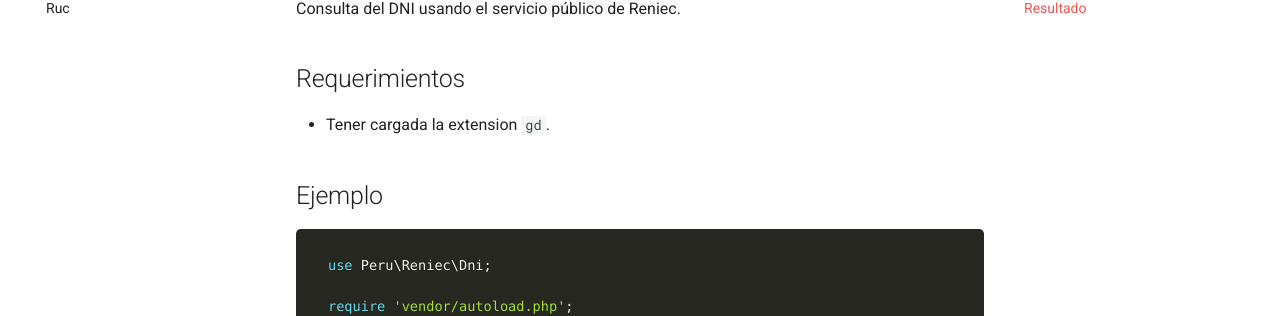
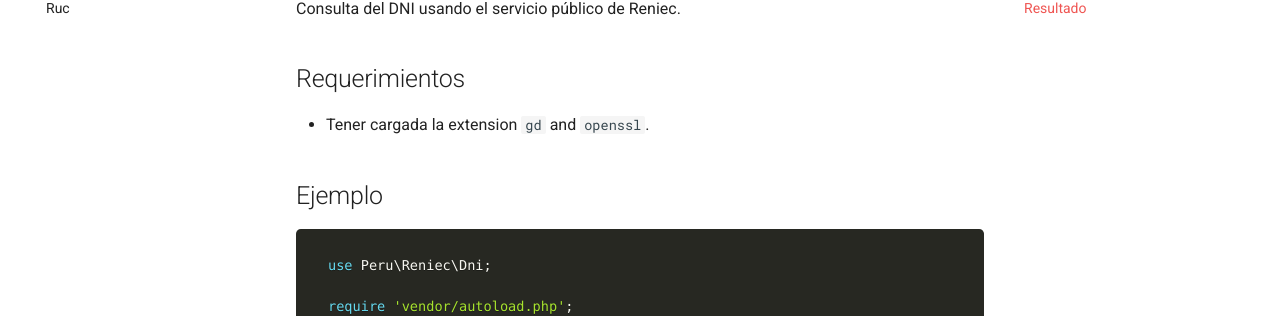
Before and after one commit to giansalex/peru-consult, an MkDocs documentation site: the page built from docs/dni.md, in a window 1280 px wide and 1188 px high. Shown: the part 184-500 px from the top of the window. Built offline with MkDocs 1.6.1 and Material for MkDocs 9.7.7, drawn with Linux system fonts in a browser that asks for light colours; comment, search, counter and statistics services are not loaded; old or Windows-style settings are respelled for this version of MkDocs.

Commit message:
add openssl dependency

```diff
--- a/composer.json
+++ b/composer.json
@@ -25,7 +25,8 @@
     },
     "suggest": {
         "ext-dom": "Needed to use class Ruc",
-        "ext-gd": "Needed to use class Dni"
+        "ext-gd": "Needed to use class Dni",
+        "ext-openssl": "Needed to connect to Reniec"
     },
     "autoload-dev": {
         "psr-4": {
--- a/docs/dni.md
+++ b/docs/dni.md
@@ -3,7 +3,7 @@ Consulta del DNI usando el servicio público de Reniec.
 
 Requerimientos
 ---------------
-- Tener cargada la extension `gd`.
+- Tener cargada la extension `gd` and `openssl`.
 
 Ejemplo
 --------
```
Also changed, not shown: README.md (+1 -1 lines).
